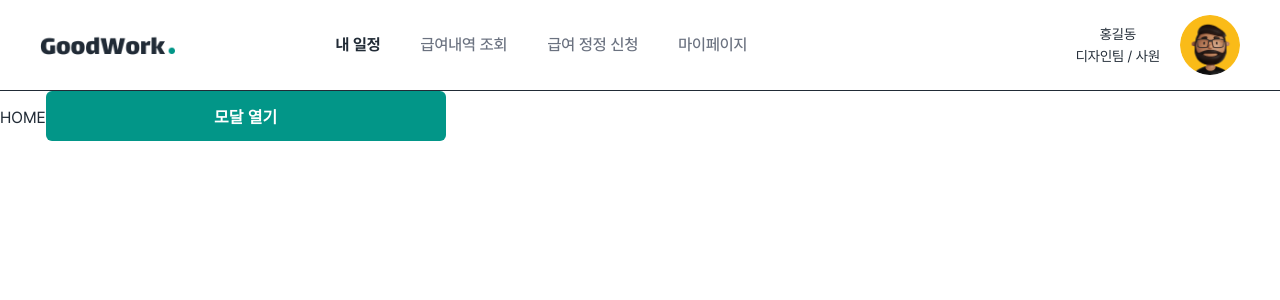
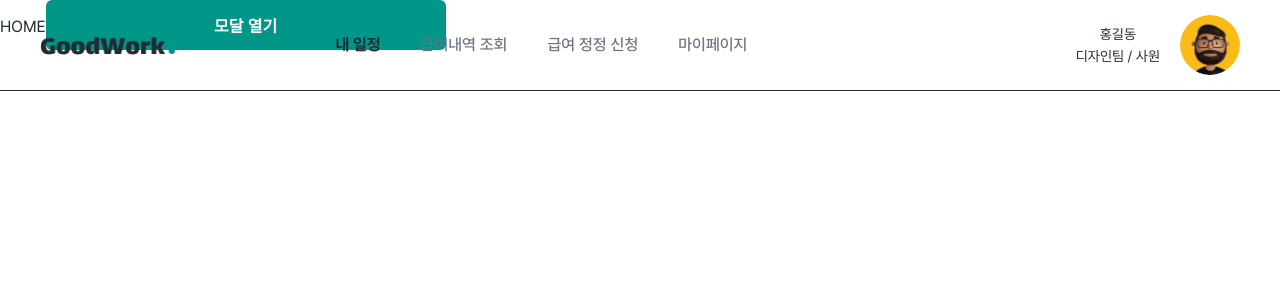
Before and after one commit to Dev-FE-2/toy-project2-team2, a React (Vite) app: page / in a window 1280 px wide. Shown: the top 300 px of the page. Built offline with nearby package versions, Linux system fonts and the light colour scheme.

Commit message:
fix: 괄호 오류 수정

```diff
--- a/src/components/common/Button/Button.styled.ts
+++ b/src/components/common/Button/Button.styled.ts
@@ -50,4 +50,5 @@ export const StyledButton = styled.button<{
 				: props.buttonType === "primary"
 					? getColor("white")
 					: getColor("secondaryDark")};
+	}
 `;
--- a/src/components/common/Header/Header.styled.ts
+++ b/src/components/common/Header/Header.styled.ts
@@ -3,6 +3,10 @@ import { NavLink as RouterNavLink } from "react-router-dom";
 import { getColor, getFontWeight, getFontSize } from "../../../styles/theme";
 
 export const HeaderContainer = styled.header`
+	position: fixed;
+	top: 0;
+	left: 0;
+	width: 100%;
 	display: flex;
 	justify-content: space-between;
 	align-items: center;
@@ -31,8 +35,8 @@ export const Nav = styled.nav`
 
 export const NavLink = styled(RouterNavLink)`
 	text-decoration: none;
-	color:  ${getColor("grayDark")};
-	font-weight:  ${getFontWeight("medium")};;
+	color: ${getColor("grayDark")};
+	font-weight: ${getFontWeight("medium")};
 
 	&:hover {
 		color: ${getColor("primary")};
@@ -41,6 +45,7 @@ export const NavLink = styled(RouterNavLink)`
 	&.active {
 		color: ${getColor("secondaryDark")};
 		font-weight: ${getFontWeight("bold")};
+	}
 `;
 
 export const ProfileContainer = styled.div`
```
